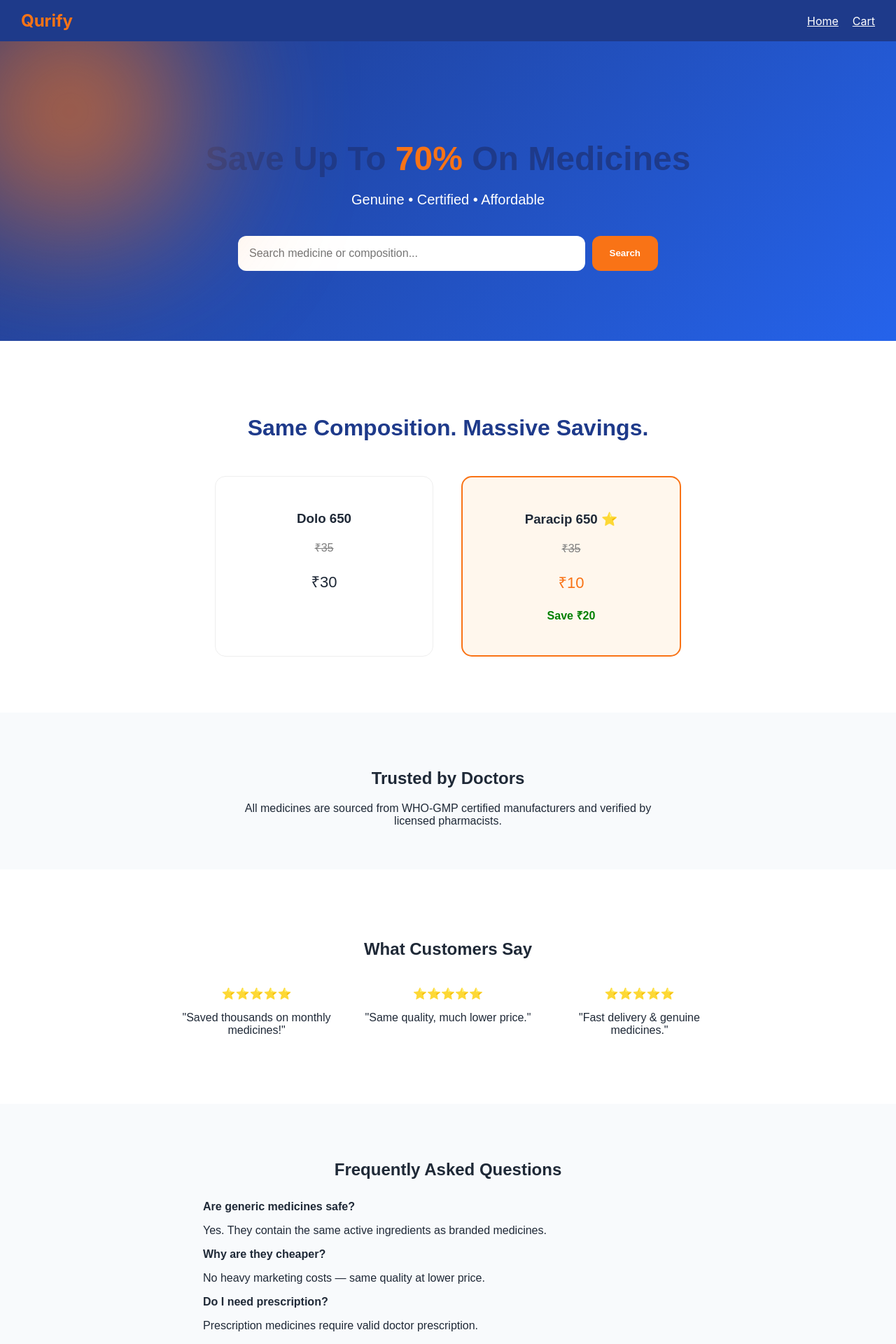
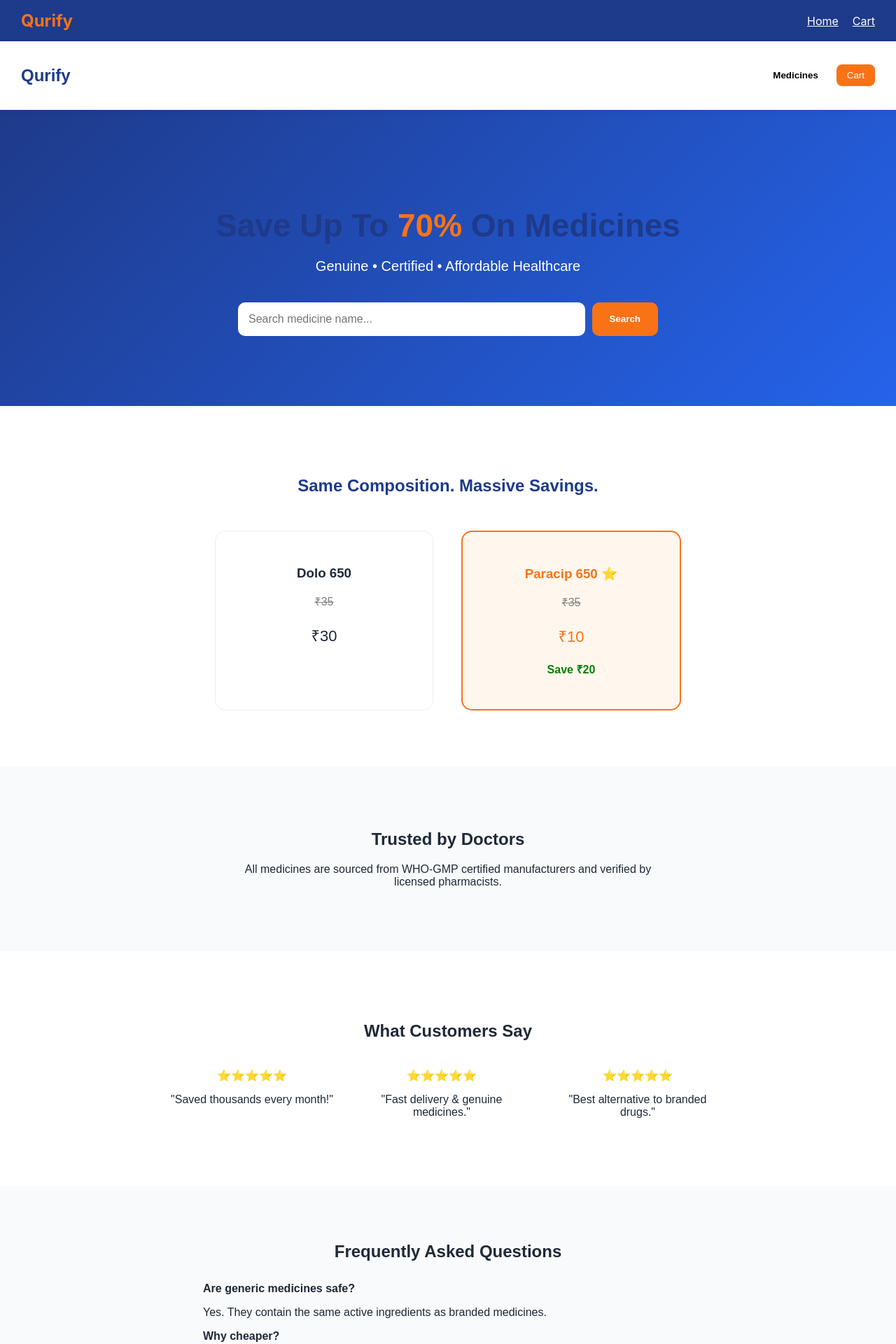
Before and after one commit to azees4997-spec/qurify-app, a Next.js app: page / in a window 1280 px wide. Shown: the top 1920 px of the page at 70% size. Built offline with nearby package versions, Linux system fonts and the light colour scheme; no server answers.

Commit message:
Update page.js

```diff
--- a/app/page.js
+++ b/app/page.js
@@ -4,28 +4,28 @@ import { useEffect, useState } from "react";
 import { useRouter } from "next/navigation";
 
 export default function Home() {
+  const router = useRouter();
   const [search, setSearch] = useState("");
-  const [count, setCount] = useState(0);
-  const router = useRouter();
+  const [counter, setCounter] = useState(0);
 
-  // Animated Savings Counter
+  // Animated savings counter
   useEffect(() => {
     let start = 0;
     const end = 70;
     const duration = 1500;
-    const incrementTime = 20;
-    const step = end / (duration / incrementTime);
+    const stepTime = 20;
+    const increment = end / (duration / stepTime);
 
-    const counter = setInterval(() => {
-      start += step;
+    const timer = setInterval(() => {
+      start += increment;
       if (start >= end) {
         start = end;
-        clearInterval(counter);
+        clearInterval(timer);
       }
-      setCount(Math.floor(start));
-    }, incrementTime);
+      setCounter(Math.floor(start));
+    }, stepTime);
 
-    return () => clearInterval(counter);
+    return () => clearInterval(timer);
   }, []);
 
   const handleSearch = () => {
@@ -37,7 +37,52 @@ export default function Home() {
   };
 
   return (
-    <div style={{ fontFamily: "Arial, sans-serif", background: "#fff" }}>
+    <div style={{ fontFamily: "Arial, sans-serif", background: "#ffffff" }}>
+
+      {/* NAVBAR */}
+      <div
+        style={{
+          position: "sticky",
+          top: 0,
+          zIndex: 1000,
+          background: "#ffffff",
+          padding: "15px 30px",
+          display: "flex",
+          justifyContent: "space-between",
+          alignItems: "center",
+          boxShadow: "0 2px 10px rgba(0,0,0,0.05)"
+        }}
+      >
+        <h2 style={{ color: "#1E3A8A" }}>Qurify</h2>
+
+        <div style={{ display: "flex", gap: 20 }}>
+          <button
+            onClick={() => router.push("/catalogue")}
+            style={{
+              background: "transparent",
+              border: "none",
+              cursor: "pointer",
+              fontWeight: "bold"
+            }}
+          >
+            Medicines
+          </button>
+
+          <button
+            style={{
+              background: "#F97316",
+              color: "white",
+              padding: "8px 15px",
+              borderRadius: 8,
+              border: "none",
+              cursor: "pointer"
+            }}
+            onClick={() => router.push("/cart")}
+          >
+            Cart
+          </button>
+        </div>
+      </div>
 
       {/* HERO SECTION */}
       <section
@@ -45,69 +90,52 @@ export default function Home() {
           padding: "100px 20px",
           textAlign: "center",
           background: "linear-gradient(135deg, #1E3A8A, #2563EB)",
-          color: "white",
-          position: "relative",
-          overflow: "hidden",
+          color: "white"
         }}
       >
-        {/* Animated Background Glow */}
-        <div
-          style={{
-            position: "absolute",
-            width: 300,
-            height: 300,
-            background: "#F97316",
-            borderRadius: "50%",
-            filter: "blur(120px)",
-            top: -50,
-            left: -50,
-            animation: "pulse 6s infinite",
-          }}
-        />
-
-        <h1 style={{ fontSize: 48, marginBottom: 20 }}>
+        <h1 style={{ fontSize: 46, marginBottom: 20 }}>
           Save Up To{" "}
           <span style={{ color: "#F97316" }}>
-            {count}%
+            {counter}%
           </span>{" "}
           On Medicines
         </h1>
 
         <p style={{ fontSize: 20, marginBottom: 40 }}>
-          Genuine • Certified • Affordable
+          Genuine • Certified • Affordable Healthcare
         </p>
 
-        {/* Sticky Search Bar */}
         <div
           style={{
             maxWidth: 600,
             margin: "auto",
             display: "flex",
-            gap: 10,
+            gap: 10
           }}
         >
           <input
-            placeholder="Search medicine or composition..."
+            placeholder="Search medicine name..."
             value={search}
             onChange={(e) => setSearch(e.target.value)}
             style={{
               flex: 1,
-              padding: 16,
-              borderRadius: 12,
+              padding: 15,
+              borderRadius: 10,
               border: "none",
-              fontSize: 16,
+              fontSize: 16
             }}
           />
+
           <button
             onClick={handleSearch}
             style={{
-              padding: "16px 25px",
+              padding: "15px 25px",
               background: "#F97316",
               border: "none",
-              borderRadius: 12,
+              borderRadius: 10,
               color: "white",
               fontWeight: "bold",
-              cursor: "pointer",
+              cursor: "pointer"
             }}
           >
             Search
@@ -115,14 +143,9 @@ export default function Home() {
         </div>
       </section>
 
-      {/* BEFORE vs AFTER SECTION */}
-      <section
-        style={{
-          padding: "80px 20px",
-          textAlign: "center",
-        }}
-      >
-        <h2 style={{ fontSize: 32, color: "#1E3A8A", marginBottom: 50 }}>
+      {/* BEFORE VS AFTER */}
+      <section style={{ padding: "80px 20px", textAlign: "center" }}>
+        <h2 style={{ marginBottom: 50, color: "#1E3A8A" }}>
           Same Composition. Massive Savings.
         </h2>
 
@@ -131,7 +154,7 @@ export default function Home() {
             display: "flex",
             justifyContent: "center",
             gap: 40,
-            flexWrap: "wrap",
+            flexWrap: "wrap"
           }}
         >
           <div
@@ -139,7 +162,7 @@ export default function Home() {
               border: "1px solid #eee",
               padding: 30,
               borderRadius: 15,
-              width: 250,
+              width: 250
             }}
           >
             <h3>Dolo 650</h3>
@@ -152,13 +175,13 @@ export default function Home() {
           <div
             style={{
               border: "2px solid #F97316",
-              background: "#FFF7ED",
               padding: 30,
               borderRadius: 15,
               width: 250,
+              background: "#FFF7ED"
             }}
           >
-            <h3>Paracip 650 ⭐</h3>
+            <h3 style={{ color: "#F97316" }}>Paracip 650 ⭐</h3>
             <p style={{ textDecoration: "line-through", color: "gray" }}>
               ₹35
             </p>
@@ -170,16 +193,16 @@ export default function Home() {
         </div>
       </section>
 
-      {/* DOCTOR TRUST BADGE */}
+      {/* TRUST SECTION */}
       <section
         style={{
           background: "#F8FAFC",
-          padding: "60px 20px",
-          textAlign: "center",
+          padding: "70px 20px",
+          textAlign: "center"
         }}
       >
-        <h2 style={{ marginBottom: 20 }}>Trusted by Doctors</h2>
-        <p style={{ maxWidth: 600, margin: "auto" }}>
+        <h2>Trusted by Doctors</h2>
+        <p style={{ maxWidth: 600, margin: "20px auto" }}>
           All medicines are sourced from WHO-GMP certified manufacturers and verified by licensed pharmacists.
         </p>
       </section>
@@ -193,29 +216,29 @@ export default function Home() {
             display: "flex",
             justifyContent: "center",
             gap: 30,
-            flexWrap: "wrap",
+            flexWrap: "wrap"
           }}
         >
           <div style={{ maxWidth: 250 }}>
             ⭐⭐⭐⭐⭐
-            <p>"Saved thousands on monthly medicines!"</p>
-          </div>
-          <div style={{ maxWidth: 250 }}>
-            ⭐⭐⭐⭐⭐
-            <p>"Same quality, much lower price."</p>
+            <p>"Saved thousands every month!"</p>
           </div>
           <div style={{ maxWidth: 250 }}>
             ⭐⭐⭐⭐⭐
             <p>"Fast delivery & genuine medicines."</p>
           </div>
+          <div style={{ maxWidth: 250 }}>
+            ⭐⭐⭐⭐⭐
+            <p>"Best alternative to branded drugs."</p>
+          </div>
         </div>
       </section>
 
-      {/* FAQ SECTION */}
+      {/* FAQ */}
       <section
         style={{
           background: "#F8FAFC",
-          padding: "60px 20px",
+          padding: "60px 20px"
         }}
       >
         <h2 style={{ textAlign: "center", marginBottom: 30 }}>
@@ -226,14 +249,25 @@ export default function Home() {
           <p><strong>Are generic medicines safe?</strong></p>
           <p>Yes. They contain the same active ingredients as branded medicines.</p>
 
-          <p><strong>Why are they cheaper?</strong></p>
-          <p>No heavy marketing costs — same quality at lower price.</p>
+          <p><strong>Why cheaper?</strong></p>
+          <p>No heavy marketing cost — same quality at lower price.</p>
 
-          <p><strong>Do I need prescription?</strong></p>
-          <p>Prescription medicines require valid doctor prescription.</p>
+          <p><strong>Need prescription?</strong></p>
+          <p>Prescription medicines require valid prescription.</p>
         </div>
       </section>
 
+      {/* FOOTER */}
+      <footer
+        style={{
+          background: "#1E3A8A",
+          color: "white",
+          padding: 30,
+          textAlign: "center"
+        }}
+      >
+        © {new Date().getFullYear()} Qurify. All rights reserved.
+      </footer>
     </div>
   );
 }
```
